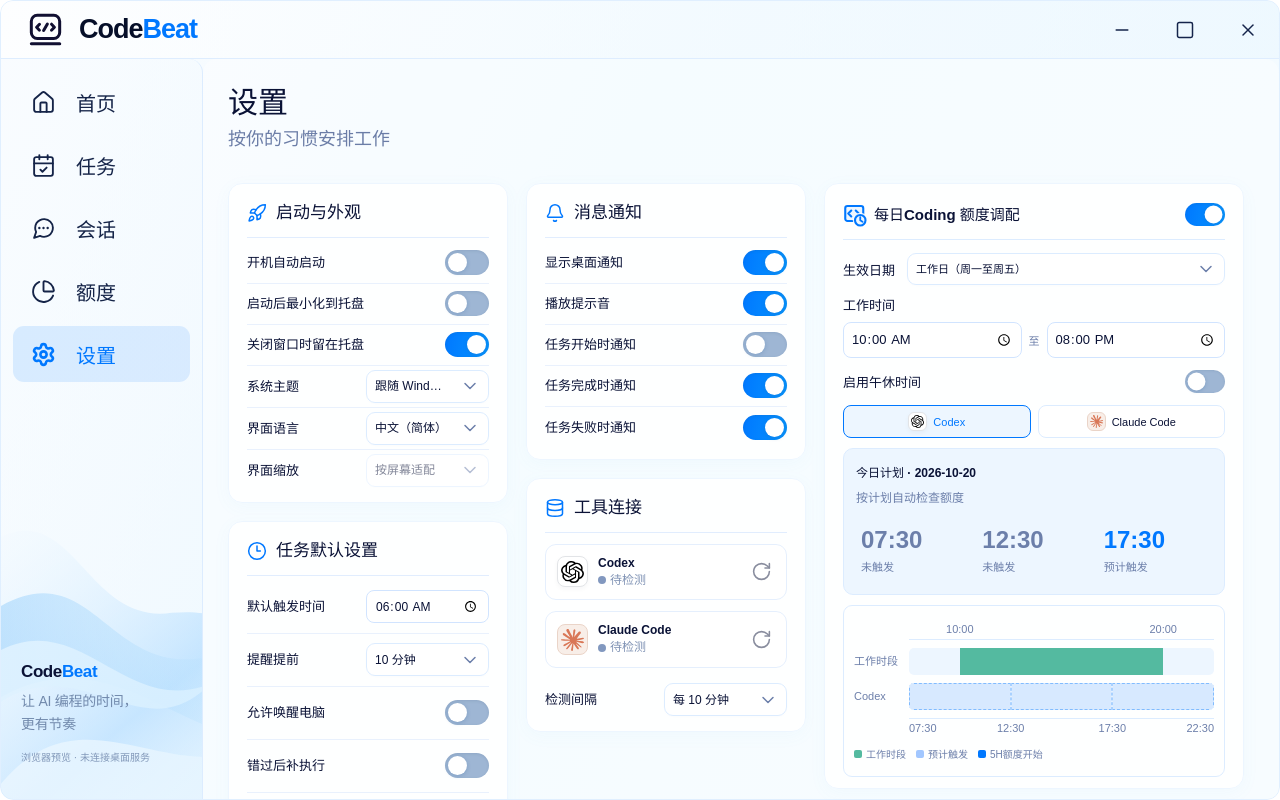
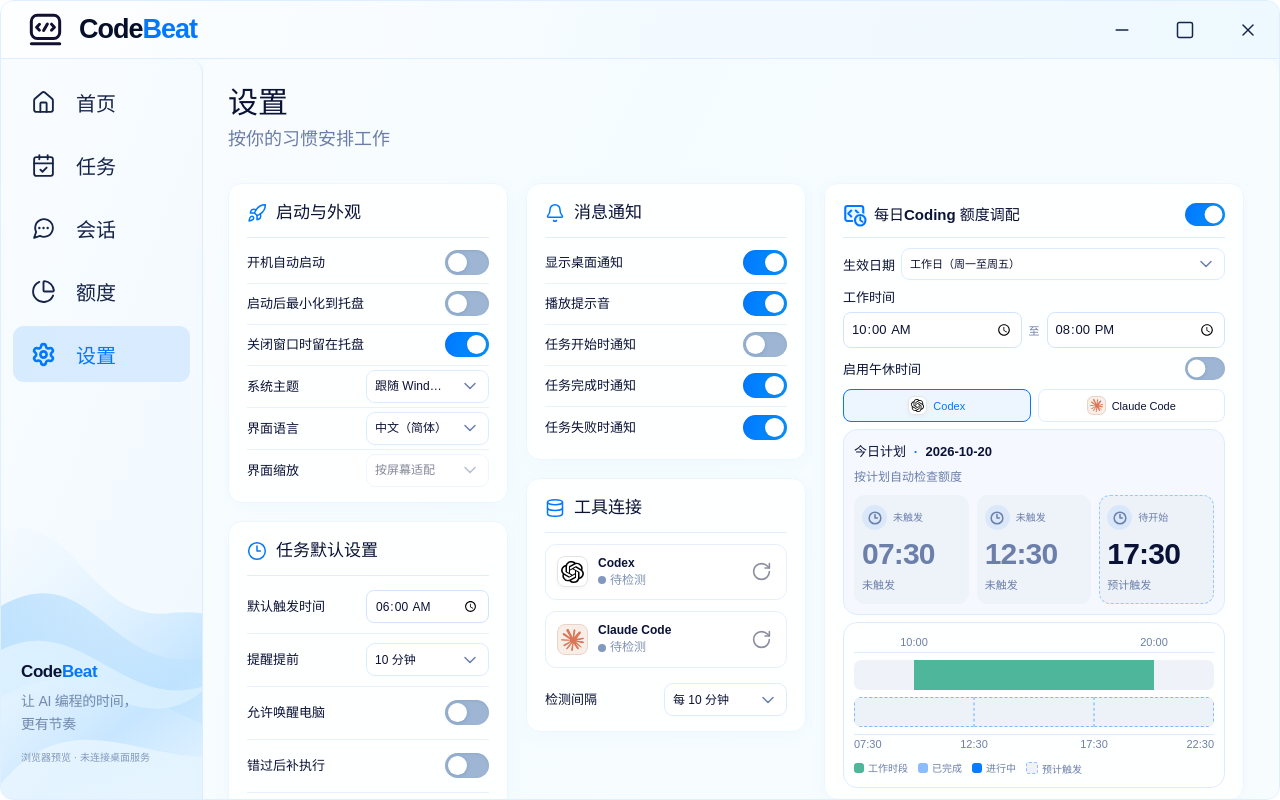
Before and after one commit to Shy2593666979/codebeat, a Vue app in the folder desktop/: page /#/settings in a window 1280 px wide. Built offline with nearby package versions, Linux system fonts and the light colour scheme; a web font is replaced by a local one.

Commit message:
feat: 优化额度调配卡片与时间轴并同步实际触发状态

```diff
--- a/desktop/src/components/PretriggerSettings.vue
+++ b/desktop/src/components/PretriggerSettings.vue
@@ -1,5 +1,6 @@
 <script setup lang="ts">
 import {computed,onMounted,onUnmounted,ref,watch} from 'vue'
+import {Check,Play,Clock3} from 'lucide-vue-next'
 import {tr} from '../composables/i18n'
 import Select from './Select.vue'
 import ToggleSwitch from './ToggleSwitch.vue'
@@ -25,6 +26,13 @@
 const nodes=computed(()=>rows.value.flatMap(row=>row.nodes).sort((a,b)=>a.minute-b.minute))
 const heading=computed(()=>date.value===localDay(now.value,model.value.timezone)?tr('今日计划'):tr('下次工作计划'))
 function missed(node:AllocationNode){return node.executeMinute!==null&&shiftMinute(new Date(now.value).toISOString(),date.value,model.value.timezone)>node.executeMinute+10}
+function nodeState(node:AllocationNode){
+ if(!node.confirmed)return missed(node)?'missed':'upcoming'
+ const cycle=rows.value.find(row=>row.provider===node.provider)?.cycles.find(cycle=>cycle.minute===node.minute)
+ const minute=shiftMinute(new Date(now.value).toISOString(),date.value,model.value.timezone)
+ return cycle&&minute<cycle.b?'active':'completed'
+}
+function stateLabel(node:AllocationNode){return tr(({active:'进行中',completed:'已完成',upcoming:'待开始',missed:'未触发'} as const)[nodeState(node)])}
 function nodeTitle(node:AllocationNode){return providerName(node.provider)+' · '+(node.events.length?node.events.map(e=>tr(e.source?.startsWith('app')?'自动触发':'检测到使用')+' · '+formatDate(e.start)).join('\n'):node.executeMinute===null?tr('本轮无需额外触发'):tr('计划执行：{time}',{time:minuteClock(node.executeMinute)}))}
 function cycleTitle(node:AllocationNode){return node.events.map(e=>tr(e.source?.startsWith('app')?'自动触发':'检测到使用')+' · '+formatDate(e.start)+' – '+formatDate(e.closed_at||e.end)).join('\n')}
 const activity=computed(()=>{
@@ -33,7 +41,7 @@
  if(!model.value.auto_trigger)return tr('自动触发已暂停')
  if(runtimes.value.some(r=>r.date===date.value&&r.status==='verifying'))return tr('正在核实窗口变化，暂不自动触发')
  const active=rows.value.flatMap(row=>row.actual).filter(w=>Date.parse(w.closed_at||w.end)>now.value).sort((a,b)=>Date.parse(b.start)-Date.parse(a.start))[0]
- if(active?.source==='app_unconfirmed')return tr('请求已发送，官方窗口计时待确认')
+ if(active?.source==='app_unconfirmed')return tr('已触发，预计 {time} 恢复',{time:minuteClock(active.b)})
  if(active)return tr('窗口计时中 · {time} 恢复',{time:minuteClock(active.b)})
  if(readError.value||runtimes.value.some(r=>r.date===date.value&&r.status==='unknown'))return tr('等待额度确认，暂不自动触发')
  return tr('按计划自动检查额度')
@@ -53,7 +61,7 @@
 let rulerObserver:ResizeObserver|undefined
 watch(rulerTrack,el=>{rulerObserver?.disconnect();if(el){rulerObserver=new ResizeObserver(entries=>{rulerWidth.value=entries[0]!.contentRect.width});rulerObserver.observe(el)}})
 const workAxis=computed(()=>timeline.value&&plan.value?rulerLabels(plan.value.intervals.flat(),timeline.value.low,timeline.value.high,rulerWidth.value):{labels:[],height:20})
-const codexAxis=computed(()=>timeline.value?rulerLabels([...nodes.value.map(n=>n.minute),timeline.value.cycleEnd],timeline.value.low,timeline.value.high,rulerWidth.value):{labels:[],height:20})
+const codexAxis=computed(()=>timeline.value?rulerLabels([...nodes.value.map(n=>n.minute),...rows.value.flatMap(row=>row.resets),timeline.value.cycleEnd],timeline.value.low,timeline.value.high,rulerWidth.value):{labels:[],height:20})
 function ticks(values:number[]){return timeline.value?[...new Set(values)].sort((a,b)=>a-b).slice(1,-1).map(minute=>({minute,left:((minute-timeline.value!.low)/timeline.value!.width*100)+'%'})):[]}
 function rowTicks(row:typeof rows.value[number]){return ticks([...row.nodes.map(n=>n.minute),...row.cycles.map(w=>w.b),...row.predictions.map(w=>w.b)])}
 function segment(a:number,b:number){const t=timeline.value!;const left=Math.max(a,t.low),right=Math.min(b,t.high);return {left:((left-t.low)/t.width*100)+'%',width:(Math.max(0,right-left)/t.width*100)+'%'}}
@@ -75,19 +83,19 @@
    <div class="probe-providers"><button v-for="provider in (['codex','claude_code'] as const)" :key="provider" type="button" :aria-pressed="model.providers.includes(provider)" @click="toggleProvider(provider)"><ProviderIcon :provider="provider" size="small"/>{{providerName(provider)}}</button></div>
    <p v-if="error" role="alert" class="field-message">{{tr(error)}}</p>
    <p v-if="readError" class="probe-note">{{readError}}</p>
-   <div v-if="plan" class="probe-plan"><strong>{{heading}} · {{date}}</strong><p class="probe-activity" role="status">{{activity}}</p><div class="probe-times"><span v-for="node in nodes" :key="node.provider+':'+node.minute" :class="{confirmed:node.confirmed,missed:!node.confirmed&&missed(node)}" :title="nodeTitle(node)"><b>{{minuteClock(node.minute)}}</b><small>{{node.confirmed?tr('5H额度开始'):node.executeMinute===null?tr('本轮无需额外触发'):missed(node)?tr('未触发'):tr('预计触发')}}</small></span></div><p v-if="!nodes.length" class="probe-note">{{tr('暂无推荐时间')}}</p></div>
+   <div v-if="plan" class="probe-plan"><strong>{{heading}} <i>·</i> {{date}}</strong><p class="probe-activity" role="status">{{activity}}</p><div class="probe-times"><span v-for="node in nodes" :key="node.provider+':'+node.minute" :class="[nodeState(node),{confirmed:node.confirmed}]" :title="nodeTitle(node)"><span class="node-status"><span class="node-icon"><Check v-if="nodeState(node)==='completed'"/><Play v-else-if="nodeState(node)==='active'"/><Clock3 v-else/></span><em>{{stateLabel(node)}}</em></span><b>{{minuteClock(node.minute)}}</b><small>{{node.confirmed?tr('5H额度触发'):node.executeMinute===null?tr('本轮无需额外触发'):missed(node)?tr('未触发'):tr('预计触发')}}</small></span></div><p v-if="!nodes.length" class="probe-note">{{tr('暂无推荐时间')}}</p></div>
    <div v-if="plan&&timeline" class="optimizer-timeline" role="img" :aria-label="tr('工作与额度窗口时间线')">
     <div class="timeline-axis work-axis" :style="{height:workAxis.height+'px'}"><span v-for="tick in workAxis.labels" :key="tick.minute" :style="tick.style">{{minuteClock(tick.minute)}}</span></div>
-    <div class="timeline-row"><span class="timeline-row-label">{{tr('工作时段')}}</span><div ref="rulerTrack" class="timeline-track work-track"><i v-for="tick in ticks(plan.intervals.flat())" :key="tick.minute" class="timeline-gridline" :style="{left:tick.left}"/><span v-if="plan.intervals.length===2" class="lunch-segment" :style="segment(plan.intervals[0]![1],plan.intervals[1]![0])"/><span v-for="[a,b] in plan.intervals" :key="a" class="work-segment" :style="segment(a,b)"/></div></div>
-    <div v-for="row in rows" :key="row.provider" class="timeline-row"><span class="timeline-row-label" :title="providerName(row.provider)">{{providerName(row.provider)}}</span><div class="timeline-track"><i v-for="tick in rowTicks(row)" :key="tick.minute" class="timeline-gridline" :class="{reset:row.resets.includes(tick.minute)}" :style="{left:tick.left}"/><span v-for="window in row.predictions" :key="window.display" class="theory-segment" :title="minuteClock(window.a)+' – '+minuteClock(window.b)" :style="segment(window.a,window.b)"/><span v-for="window in row.cycles" :key="window.minute" class="actual-segment" :title="cycleTitle(window)" :style="segment(window.a,window.b)"/></div></div>
+    <div class="timeline-row" :aria-label="tr('工作时段')"><div ref="rulerTrack" class="timeline-track work-track"><i v-for="tick in ticks(plan.intervals.flat())" :key="tick.minute" class="timeline-gridline" :style="{left:tick.left}"/><span v-if="plan.intervals.length===2" class="lunch-segment" :style="segment(plan.intervals[0]![1],plan.intervals[1]![0])"/><span v-for="[a,b] in plan.intervals" :key="a" class="work-segment" :style="segment(a,b)"/></div></div>
+    <div v-for="row in rows" :key="row.provider" class="timeline-row" :aria-label="providerName(row.provider)"><div class="timeline-track"><i v-for="tick in rowTicks(row)" :key="tick.minute" class="timeline-gridline" :class="{reset:row.resets.includes(tick.minute)}" :style="{left:tick.left}"/><span v-for="window in row.predictions" :key="window.display" class="theory-segment" :title="providerName(row.provider)+' · '+minuteClock(window.a)+' – '+minuteClock(window.b)" :style="segment(window.a,window.b)"/><span v-for="window in row.cycles" :key="window.minute" class="actual-segment" :class="nodeState(window)" :title="providerName(row.provider)+' · '+cycleTitle(window)" :style="segment(window.a,window.b)"/></div></div>
     <div class="timeline-axis codex-axis" :style="{height:codexAxis.height+'px'}"><span v-for="tick in codexAxis.labels" :key="tick.minute" :class="{reset:rows.some(row=>row.resets.includes(tick.minute))}" :title="rows.some(row=>row.resets.includes(tick.minute))?tr('官方重置'):undefined" :style="tick.style">{{minuteClock(tick.minute)}}</span></div>
-    <div class="timeline-legend"><span class="work-key">{{tr('工作时段')}}</span><span v-if="effective.lunch_enabled" class="lunch-key">{{tr('午休')}}</span><span class="theory-key">{{tr('预计触发')}}</span><span class="actual-key">{{tr('5H额度开始')}}</span></div>
+    <div class="timeline-legend"><span class="work-key">{{tr('工作时段')}}</span><span v-if="effective.lunch_enabled" class="lunch-key">{{tr('午休')}}</span><span class="completed-key">{{tr('已完成')}}</span><span class="actual-key">{{tr('进行中')}}</span><span class="theory-key">{{tr('预计触发')}}</span></div>
    </div>
   </div>
  </section>
 </template>
 <style scoped>
-.pretrigger-settings{padding:17px 18px;align-self:start;min-width:0}
+.pretrigger-settings{--allocation-active:#087cff;--allocation-completed:#8bbcff;--allocation-soft:color-mix(in srgb,#789fca 12%,var(--surface));padding:17px 18px;align-self:start;min-width:0}
 .probe-heading{display:flex;align-items:center;justify-content:space-between;gap:6px;border-bottom:1px solid var(--border);padding-bottom:11px}
 .probe-heading h2{display:flex;align-items:center;gap:7px;font-size:15px;margin:0;white-space:nowrap}
 .probe-heading h2 svg{width:24px;height:24px;color:var(--primary);flex-shrink:0}
@@ -105,38 +113,45 @@
 .probe-providers button{display:flex;align-items:center;justify-content:center;gap:6px;padding:6px;font-size:11px;flex:1;min-height:33px;white-space:nowrap}
 .probe-providers button[aria-pressed=true]{border-color:var(--primary);background:var(--tint);color:var(--primary)}
 .probe-providers :deep(.provider-mark){width:19px;height:19px}
-.probe-plan{line-height:1.4;background:var(--tint);border:1px solid var(--border);border-radius:10px;padding:12px}
-.probe-plan>strong{font-size:12px}
+.probe-plan{line-height:1.4;background:color-mix(in srgb,var(--allocation-active) 4%,var(--surface));border:1px solid var(--border);border-radius:14px;padding:12px}
+.probe-plan>strong{font-size:13px}.probe-plan>strong i{color:var(--allocation-active);font-style:normal;margin:0 4px}
 .probe-activity{font-size:12px;line-height:1.5;color:var(--muted);margin:6px 0 0;overflow-wrap:anywhere}
-.probe-times{display:grid;grid-template-columns:repeat(auto-fit,minmax(76px,1fr));gap:8px;margin-top:10px}
-.probe-times>span{display:flex;flex-direction:column;gap:4px;min-width:0;padding:7px 5px;border-radius:8px}
-.probe-times b{font-size:24px;line-height:1.3;color:var(--primary);font-variant-numeric:tabular-nums}
+.probe-times{display:grid;grid-template-columns:repeat(auto-fit,minmax(84px,1fr));gap:8px;margin-top:12px}
+.probe-times>span{display:flex;flex-direction:column;gap:7px;min-width:0;padding:11px 8px;border:1px solid transparent;border-radius:11px;background:var(--allocation-soft)}
+.probe-times b{font-size:clamp(23px,2.4vw,30px);line-height:1.2;color:var(--text);font-variant-numeric:tabular-nums;letter-spacing:-.8px;white-space:nowrap}
 .probe-times small{font-size:11px;color:var(--muted)}
-.probe-times>.confirmed{background:var(--primary);padding:7px 5px}
-.probe-times>.confirmed.observed{background:#448ce8}
-.probe-times>.confirmed b,.probe-times>.confirmed small{color:white}
+.node-status{display:flex;align-items:center;gap:6px;min-height:25px;color:var(--muted)}
+.node-status em{font-style:normal;font-size:10px;line-height:1.2;overflow-wrap:anywhere}
+.node-icon{display:grid;place-items:center;width:25px;height:25px;flex-shrink:0;border-radius:50%;background:color-mix(in srgb,var(--allocation-completed) 20%,transparent)}
+.node-icon svg{width:14px;height:14px;stroke-width:2.6}
+.probe-times>.completed{background:color-mix(in srgb,var(--allocation-completed) 17%,var(--surface))}
+.probe-times>.active{background:linear-gradient(145deg,#318fff,var(--allocation-active));box-shadow:0 4px 12px #087cff1a}
+.probe-times>.active b,.probe-times>.active small,.probe-times>.active .node-status{color:white}
+.probe-times>.active .node-status em{background:#ffffff26;padding:3px 7px;border-radius:20px}
+.probe-times>.active .node-icon{background:#ffffff29}.probe-times>.active .node-icon svg{fill:currentColor;stroke-width:1.5}
+.probe-times>.upcoming{border:1px dashed color-mix(in srgb,var(--allocation-active) 32%,var(--border))}
 .probe-times>.missed b{color:var(--muted)}
 .probe-note{font-size:11px;line-height:1.6;color:var(--muted);margin:0}
-.optimizer-timeline{line-height:1.4;padding:14px 10px;border:1px solid var(--border);border-radius:9px}
-.timeline-axis{position:relative;height:18px;margin:0 0 7px 55px;font-size:11px;color:var(--muted)}
+.optimizer-timeline{line-height:1.4;padding:14px 10px;border:1px solid var(--border);border-radius:14px}
+.timeline-axis{position:relative;height:18px;margin:0 0 7px;font-size:11px;color:var(--muted)}
 .timeline-axis>span{position:absolute;white-space:nowrap;line-height:18px;font-variant-numeric:tabular-nums}
 .timeline-axis{border-bottom:1px solid var(--border)}
 .codex-axis{border-bottom:0;border-top:1px solid var(--border);padding-top:2px}
-.timeline-row{display:grid;grid-template-columns:49px minmax(0,1fr);align-items:center;gap:6px;margin:8px 0}
-.timeline-row-label{font-size:11px;color:var(--muted);overflow:hidden;text-overflow:ellipsis;white-space:nowrap}
-.timeline-track{position:relative;height:27px;background:var(--tint);border-radius:5px;overflow:hidden}
+.timeline-row{margin:9px 0;min-width:0}
+.timeline-track{position:relative;height:30px;background:var(--allocation-soft);border-radius:7px;overflow:hidden}
 .timeline-gridline{position:absolute;top:0;width:1px;height:100%;transform:translateX(-50%);background:color-mix(in srgb,var(--surface) 75%,transparent);z-index:2;pointer-events:none}
 .timeline-gridline.reset{background:var(--orange)}
 .codex-axis>span.reset{color:var(--orange);font-weight:600}
 .timeline-track>span{position:absolute;top:0;height:100%;font-size:11px;display:grid;place-items:center;overflow:hidden;white-space:nowrap}
 .timeline-track>.theory-segment,.timeline-track>.actual-segment{display:flex;align-items:center;justify-content:flex-start;padding-left:4px}
-.work-segment{background:#54baa0}.lunch-segment{background:#f2bc66}
-.theory-segment{background:color-mix(in srgb,var(--primary) 15%,var(--surface));color:var(--muted);border:1px dashed color-mix(in srgb,var(--primary) 40%,transparent)}
-.actual-segment{background:var(--primary);color:white;z-index:1}
-.actual-segment.observed,.observed-key:before{background:#448ce8}
+.work-segment{background:#4db69b}.lunch-segment{background:#f2bc66}
+.theory-segment{background:var(--allocation-soft);color:var(--muted);border:1px dashed color-mix(in srgb,var(--allocation-active) 48%,transparent)}
+.actual-segment{background:var(--allocation-completed);color:white;z-index:1}
+.actual-segment.active{background:var(--allocation-active)}
 .timeline-legend{display:flex;gap:6px 10px;flex-wrap:wrap;font-size:10px;color:var(--muted);margin-top:10px}
-.timeline-legend span:before{content:'';display:inline-block;width:8px;height:8px;margin-right:4px;border-radius:2px}
-.work-key:before{background:#54baa0}.lunch-key:before{background:#f2bc66}.theory-key:before{background:#a2c7ff}.actual-key:before{background:var(--primary)}
+.timeline-legend span:before{content:'';display:inline-block;width:10px;height:10px;margin-right:4px;border-radius:3px;vertical-align:-1px}
+.work-key:before{background:#4db69b}.lunch-key:before{background:#f2bc66}.completed-key:before{background:var(--allocation-completed)}.theory-key:before{background:var(--allocation-soft);border:1px dashed var(--allocation-completed)}.actual-key:before{background:var(--allocation-active)}
 @media(max-width:1100px){.pretrigger-settings{padding:13px 10px}.probe-heading h2{font-size:13px;gap:5px}.probe-heading h2 svg{width:21px;height:21px}.pretrigger-fields{gap:8px;padding-top:10px}.probe-field{gap:7px;font-size:12px}.probe-time-range input{height:33px;font-size:12px}.probe-days{gap:7px}}
+@media(min-width:851px) and (max-height:900px){.pretrigger-settings{padding:13px 12px}.probe-heading{padding-bottom:9px}.pretrigger-fields{gap:7px;padding-top:10px}.probe-field{gap:6px}.probe-plan{padding:10px}.probe-times{margin-top:9px}.probe-times>span{padding:9px 7px;gap:6px}.optimizer-timeline{padding:10px}.timeline-row{margin:7px 0}.timeline-axis{margin-bottom:5px}.timeline-legend{margin-top:8px}}
 @media(min-width:851px) and (max-width:1100px) and (max-height:760px){.pretrigger-settings{padding:10px}.probe-heading{padding-bottom:7px}.pretrigger-fields{gap:6px;padding-top:8px}.probe-plan{padding:8px}.probe-activity{margin-top:4px;font-size:11px}.probe-times{margin-top:5px;gap:5px}.probe-times>span{padding:5px 3px;gap:2px}.optimizer-timeline{padding:8px}.timeline-row{margin:5px 0}.timeline-axis{margin-bottom:3px}.timeline-legend{margin-top:6px;gap:4px 7px;font-size:9px}}
 </style>
--- a/desktop/src/locales/ui-en.json
+++ b/desktop/src/locales/ui-en.json
@@ -1,5 +1,11 @@
 {
   "5H额度开始": "5H quota starts",
+  "请求已发送": "Request sent",
+  "5H额度触发": "5H quota triggered",
+  "已触发，预计 {time} 恢复": "Triggered · estimated reset at {time}",
+  "已完成": "Completed",
+  "待开始": "Upcoming",
+  "待确认": "Unconfirmed",
   "官方重置": "Official reset",
   "额度调配已关闭": "Quota scheduling is off",
   "自动执行已暂停": "Automatic execution is paused",
--- a/desktop/src/services/coding-allocation.ts
+++ b/desktop/src/services/coding-allocation.ts
@@ -26,26 +26,30 @@
   const actual=windows.filter(w=>w.provider===provider&&Date.parse(w.start)<=now)
    .map(w=>({...w,a:shiftMinute(w.start,date,settings.timezone),b:shiftMinute(w.closed_at||w.end,date,settings.timezone)}))
    .filter(w=>w.a>=Math.min(0,plan.starts[0]!)&&w.a<end).sort((a,b)=>a.a-b.a)
-  const first=actual[0]
-  const base=runtime?.day_start?shiftMinute(runtime.day_start,date,settings.timezone):first?shiftMinute(first.display_start||first.start,date,settings.timezone):plan.starts[0]!
-  // 官方提前重置会截断旧周期；观测到使用的时间留在详情中，不另加主刻度。
+  const base=runtime?.day_start?shiftMinute(runtime.day_start,date,settings.timezone):actual[0]?.a??plan.starts[0]!
+  const latest=actual.at(-1)
   const resets=[...new Set(actual.filter(w=>w.closed_at).map(w=>w.b))].filter(t=>t>base&&t<end).sort((a,b)=>a-b)
-  const anchors=[base,...resets]
-  const cycleStart=(minute:number)=>{const anchor=[...anchors].reverse().find(a=>a<=minute)??base;return anchor+Math.max(0,Math.floor((minute-anchor)/300))*300}
-  const eventCycle=(w:typeof actual[number])=>cycleStart(Math.max(w.display_start?shiftMinute(w.display_start,date,settings.timezone):w.a,[...resets].reverse().find(r=>r<=w.a)??base))
-  const cycleEnd=(minute:number)=>Math.min(minute+300,resets.find(r=>r>minute)??Infinity)
-  const times=resets.length?anchors.flatMap((anchor,i)=>Array.from({length:Math.max(0,Math.ceil(((anchors[i+1]??end)-anchor)/300))},(_,n)=>anchor+n*300)):runtime?.display_times?.length?runtime.display_times.map(t=>shiftMinute(t,date,settings.timezone)):Array.from({length:Math.max(0,Math.ceil((end-base)/300))},(_,i)=>base+i*300)
-  const nodes:AllocationNode[]=times.map((minute,index)=>{
-   const events=actual.filter(w=>eventCycle(w)===minute)
-   const slot=runtime?.slots?.find(s=>resets.length?cycleStart(shiftMinute(s.execute_at,date,settings.timezone))===minute:shiftMinute(s.display_at,date,settings.timezone)===minute)
-   const latest=actual.at(-1),lastIndex=latest?times.indexOf(cycleStart(latest.a)):-1
-   const anchor=[...anchors].reverse().find(a=>a<=minute)??base
-   const nominal=resets.length?minute+Math.floor((minute-anchor)/300):base+index*301
-   const fallback=latest&&index>lastIndex?Math.max(nominal,latest.b+1+(index-lastIndex-1)*301):nominal
-   return {minute,executeMinute:slot?shiftMinute(slot.execute_at,date,settings.timezone):runtime?.slots?null:fallback,confirmed:events.length>0,provider,source:events.some(w=>w.source?.startsWith('app'))?'app':'observed',events}
-  }).filter(n=>!resets.length||n.confirmed||(runtime?.slots?n.executeMinute!==null:end-n.minute>=(settings.min_work_minutes??60)))
-  const pending=nodes.filter(n=>!n.confirmed&&n.executeMinute!==null)
-  return {provider,nodes,actual:actual.map((w,i)=>({...w,visualEnd:Math.min(w.b,actual[i+1]?.a??w.b)})),resets,cycles:nodes.filter(n=>n.confirmed).map(n=>({...n,a:n.minute,b:cycleEnd(n.minute)})),starts:pending.map(n=>n.minute),predictions:pending.map(n=>({display:n.minute,a:n.minute,b:cycleEnd(n.minute)}))}
+  // 已发生的窗口保留真实起点；不能把延迟发送或后来使用塞回理论五小时格子。
+  const confirmed:AllocationNode[]=actual.map(w=>({minute:w.a,executeMinute:null,confirmed:true,provider,source:w.source??'observed',events:[w]}))
+  let pending:AllocationNode[]
+  if(runtime?.slots){
+   pending=runtime.slots.filter(slot=>!latest||Date.parse(slot.execute_at)>Date.parse(latest.start)).map((slot,index)=>({
+    minute:Math.max(shiftMinute(slot.display_at,date,settings.timezone),latest?latest.b+index*300:-Infinity),
+    executeMinute:Math.max(shiftMinute(slot.execute_at,date,settings.timezone),latest?latest.b+1+index*301:-Infinity),
+    confirmed:false,provider,source:'planned',events:[],
+   }))
+  }else{
+   const start=latest?.b??base
+   const times=latest?Array.from({length:Math.max(0,Math.ceil((end-start)/300))},(_,index)=>start+index*300)
+    :runtime?.display_times?.length?runtime.display_times.map(t=>shiftMinute(t,date,settings.timezone))
+    :Array.from({length:Math.max(0,Math.ceil((end-base)/300))},(_,index)=>base+index*300)
+   pending=times.map((minute,index)=>({minute,executeMinute:Math.max(base+(confirmed.length+index)*301,latest?latest.b+1+index*301:minute+index),confirmed:false,provider,source:'planned',events:[]}))
+  }
+  pending=pending.filter(n=>n.minute<end&&n.executeMinute!==null&&n.executeMinute<end&&(!resets.length||end-n.minute>=(settings.min_work_minutes??60)))
+  const nodes=[...confirmed,...pending].sort((a,b)=>a.minute-b.minute)
+  const history=actual.map((w,index)=>({...w,visualEnd:Math.min(w.b,actual[index+1]?.a??w.b)}))
+  const cycles=confirmed.map((node,index)=>({...node,a:node.minute,b:history[index]!.visualEnd}))
+  return {provider,nodes,actual:history,resets,cycles,starts:pending.map(n=>n.minute),predictions:pending.map(n=>({display:n.minute,a:n.minute,b:n.minute+300}))}
  })
 }
 
```
Also changed, not shown: 3 other files (tests, documents, lock files or other folders).
